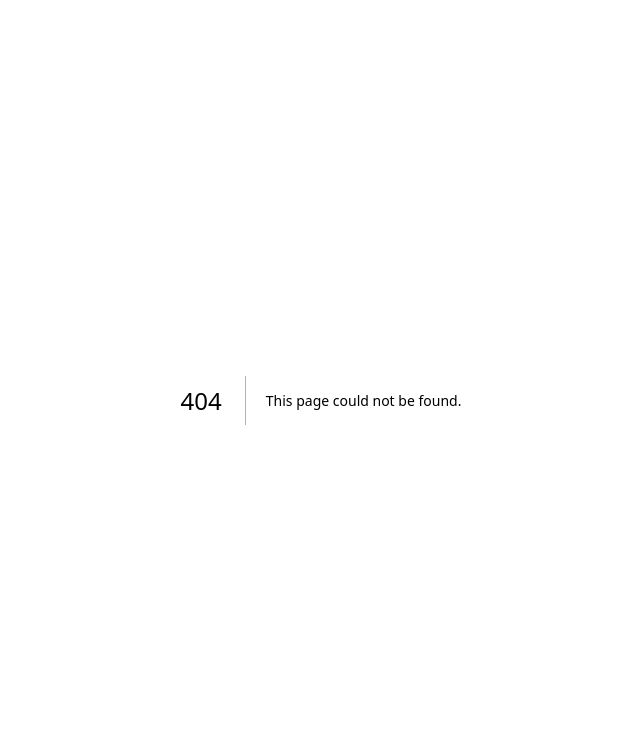
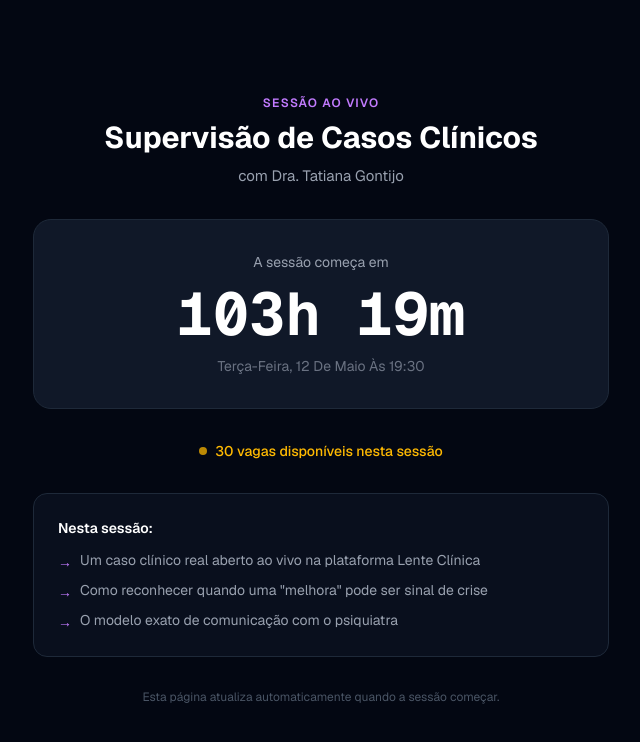
Before and after one commit to tjgontijo/lente-clinica, a Next.js app: page /ao-vivo in a window 1280 px wide. Before the commit this address had no page. Shown: the top 742 px of the page, without its empty margins (319-959 px from the left). Built offline with nearby package versions, Linux system fonts and the light colour scheme.

Commit message:
Create page.tsx

```diff
--- /dev/null
+++ b/src/app/ao-vivo/page.tsx
@@ -0,0 +1,104 @@
+'use client'
+
+import { useEffect, useState } from 'react'
+import { getNextSession, formatCountdown } from '@/features/webinario/webinar-schedule'
+import { WebinarRoom } from '@/features/webinario/webinar-room'
+
+export default function WebinarioPage() {
+  const [status, setStatus] = useState<'loading' | 'waiting' | 'live'>('loading')
+  const [secondsLeft, setSecondsLeft] = useState(0)
+  const [sessionLabel, setSessionLabel] = useState('')
+
+  useEffect(() => {
+    // ?preview=true pula o countdown — útil para testar sem esperar sessão
+    const isPreview = new URLSearchParams(window.location.search).get('preview') === 'true'
+    if (isPreview) {
+      setStatus('live')
+      return
+    }
+
+    function tick() {
+      const session = getNextSession()
+
+      if (session.status === 'live' || session.status === 'offer') {
+        setStatus('live')
+        return
+      }
+
+      setStatus('waiting')
+      setSecondsLeft(session.secondsUntilStart)
+
+      const fmt = new Intl.DateTimeFormat('pt-BR', {
+        weekday: 'long',
+        day: 'numeric',
+        month: 'long',
+        hour: '2-digit',
+        minute: '2-digit',
+        timeZone: 'America/Sao_Paulo',
+      })
+      setSessionLabel(fmt.format(session.startsAt))
+    }
+
+    tick()
+    const interval = setInterval(tick, 1000)
+    return () => clearInterval(interval)
+  }, [])
+
+  if (status === 'loading') {
+    return <div className="min-h-screen bg-gray-950" />
+  }
+
+  if (status === 'live') {
+    return <WebinarRoom />
+  }
+
+  // Waiting / countdown
+  return (
+    <div className="min-h-screen bg-gray-950 flex flex-col items-center justify-center px-4">
+      <div className="max-w-xl w-full text-center space-y-8">
+        <div className="space-y-2">
+          <p className="text-purple-400 text-xs font-semibold tracking-widest uppercase">
+            Sessão Ao Vivo
+          </p>
+          <h1 className="text-white text-3xl font-bold leading-tight">
+            Supervisão de Casos Clínicos
+          </h1>
+          <p className="text-gray-400">com Dra. Tatiana Gontijo</p>
+        </div>
+
+        <div className="bg-gray-900 border border-gray-800 rounded-2xl p-8 space-y-3">
+          <p className="text-gray-400 text-sm">A sessão começa em</p>
+          <div className="text-white text-6xl font-mono font-bold tabular-nums">
+            {formatCountdown(secondsLeft)}
+          </div>
+          <p className="text-gray-500 text-sm capitalize">{sessionLabel}</p>
+        </div>
+
+        <div className="flex items-center justify-center gap-2 text-amber-400">
+          <span className="w-2 h-2 rounded-full bg-amber-400 animate-pulse" />
+          <span className="text-sm font-medium">30 vagas disponíveis nesta sessão</span>
+        </div>
+
+        <div className="text-left space-y-3 bg-gray-900/50 rounded-xl p-6 border border-gray-800">
+          <p className="text-white text-sm font-semibold">Nesta sessão:</p>
+          <ul className="space-y-2 text-gray-400 text-sm">
+            {[
+              'Um caso clínico real aberto ao vivo na plataforma Lente Clínica',
+              'Como reconhecer quando uma "melhora" pode ser sinal de crise',
+              'O modelo exato de comunicação com o psiquiatra',
+            ].map((item) => (
+              <li key={item} className="flex gap-2">
+                <span className="text-purple-400 mt-0.5 flex-shrink-0">→</span>
+                <span>{item}</span>
+              </li>
+            ))}
+          </ul>
+        </div>
+
+        <p className="text-gray-600 text-xs">
+          Esta página atualiza automaticamente quando a sessão começar.
+        </p>
+      </div>
+    </div>
+  )
+}
```
